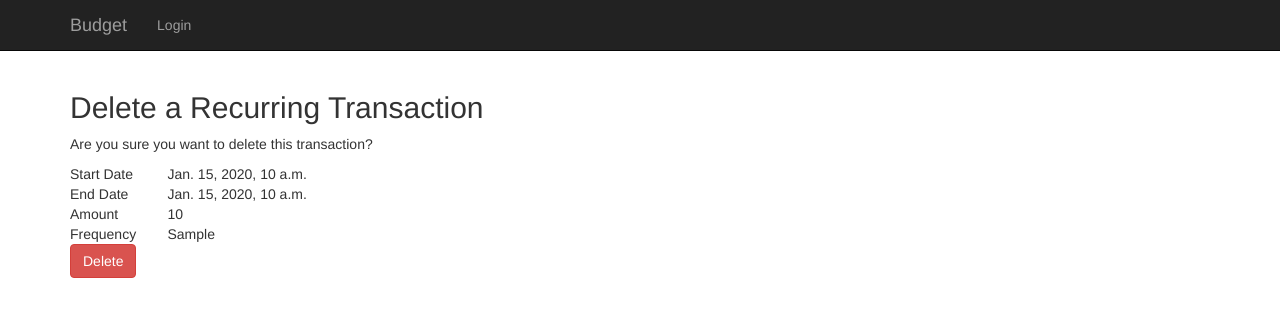
After one commit to DanHatesNumbers/budgetapp, a Django app: template src/budgetapp/budgetapp/website/templates/recurringdelete.html in a window 1280 px wide. The commit adds this page. Shown: the top 317 px of the page. Run offline with Django 3.2, Linux system fonts and the light colour scheme; the template is opened without the code that fills it: most values are stand-ins (such as "Sample title", 1, 10 or a date in 2020); parts of the project's set-up code (start-up, migrations or seed data) failed here and were passed over; some libraries are stand-ins or nearby versions.

Commit message:
Added support for deleting recurring transactions

```diff
--- a/src/budgetapp/budgetapp/website/templates/index.html
+++ b/src/budgetapp/budgetapp/website/templates/index.html
@@ -42,6 +42,7 @@ No one-off transactions on account
             <th>Amount</th>
             <th>Frequency</th>
             <th></th>
+            <th></th>
         </tr>
     </thead>
     <tbody>
@@ -52,6 +53,7 @@ No one-off transactions on account
             <td>{{ transaction.amount }}</td>
             <td>{{ transaction.get_frequency_str|title }}</td>
             <td><a href="{% url 'recurring_edit' pk=transaction.pk %}" class="btn btn-default">Edit</a>
+            <td><a href="{% url 'recurring_delete' pk=transaction.pk %}" class="btn btn-danger">Delete</a>
         </tr>
         {% endfor %}
     </tbody>
--- /dev/null
+++ b/src/budgetapp/budgetapp/website/templates/recurringdelete.html
@@ -0,0 +1,47 @@
+{% extends 'base.html' %}
+{% load bootstrap3 %}
+
+{% block content %}
+<h2>Delete a Recurring Transaction</h2>
+<p>Are you sure you want to delete this transaction?</p>
+<div class="row">
+    <div class="col-md-1">
+        Start Date
+    </div>
+    <div class="col-md-2">
+        {{ object.start_date }}
+    </div>
+</div>
+<div class="row">
+    <div class="col-md-1">
+        End Date
+    </div>
+    <div class="col-md-2">
+        {{ object.end_date|default:"Indefinitely"}}
+    </div>
+</div>
+<div class="row">
+    <div class="col-md-1">
+        Amount
+    </div>
+    <div class="col-md-2">
+        {{ object.amount }}
+    </div>
+</div>
+<div class="row">
+    <div class="col-md-1">
+        Frequency
+    </div>
+    <div class="col-md-2">
+        {{ object.get_frequency_str|title }}
+    </div>
+</div>
+<div class="row">
+    <div class="col-md-6">
+        <form method="post" class="form">
+            {% csrf_token %}
+            <button type="submit" class="btn btn-danger">Delete</button>
+        </form>
+    </div>
+</div>
+{% endblock %}
--- a/src/budgetapp/budgetapp/website/urls.py
+++ b/src/budgetapp/budgetapp/website/urls.py
@@ -12,6 +12,7 @@ urlpatterns = patterns(
     url(r'^transactions/oneoff/(?P<pk>\d+)/delete$', views.OneOffDeleteView.as_view(), name='oneoff_delete'),
     url(r'^transactions/recurring/add$', views.RecurringAddView.as_view(), name='recurring_add'),
     url(r'^transactions/recurring/(?P<pk>\d+)/edit$', views.RecurringEditView.as_view(), name='recurring_edit'),
+    url(r'^transactions/recurring/(?P<pk>\d+)/delete$', views.RecurringDeleteView.as_view(), name='recurring_delete'),
     url(r'^login$', 'django.contrib.auth.views.login'),
     url(r'^logout$', 'django.contrib.auth.views.logout'),
 )
```
Also changed, not shown: src/budgetapp/budgetapp/website/views.py (+13 -0 lines).
